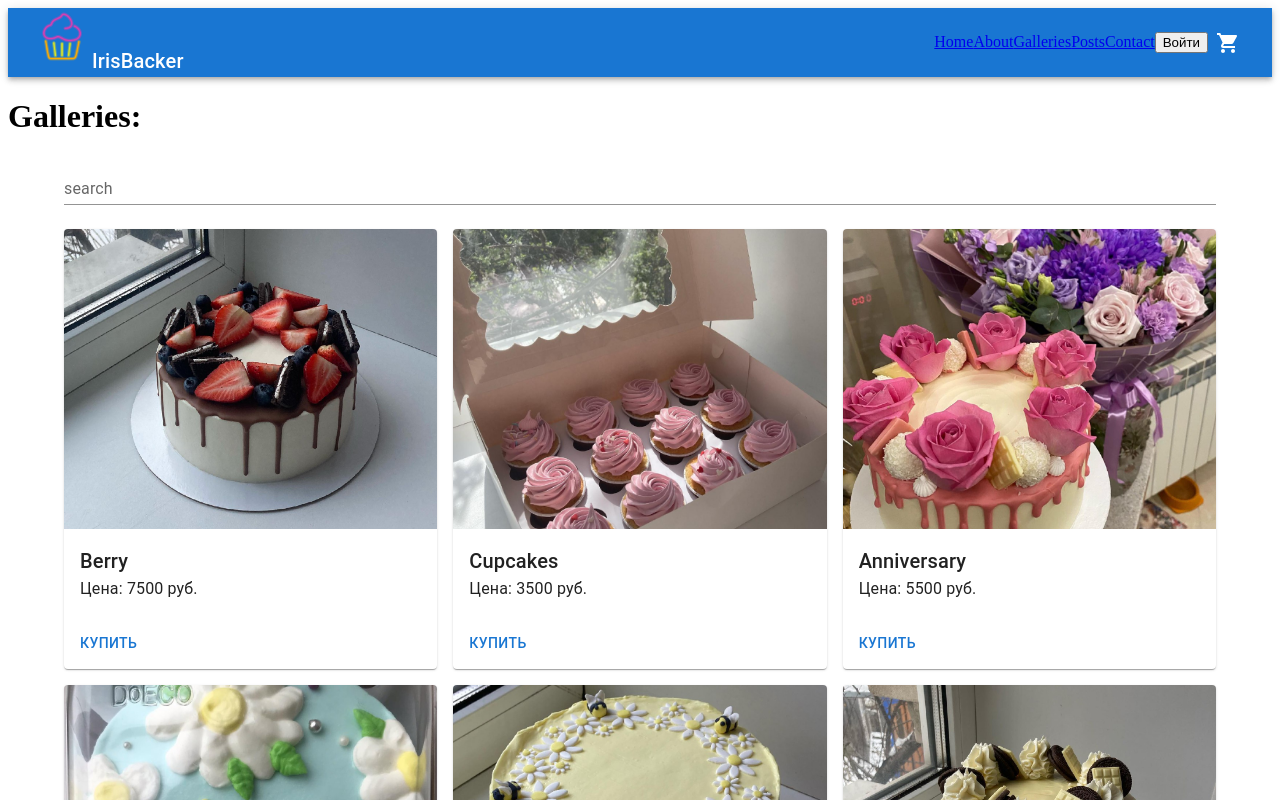
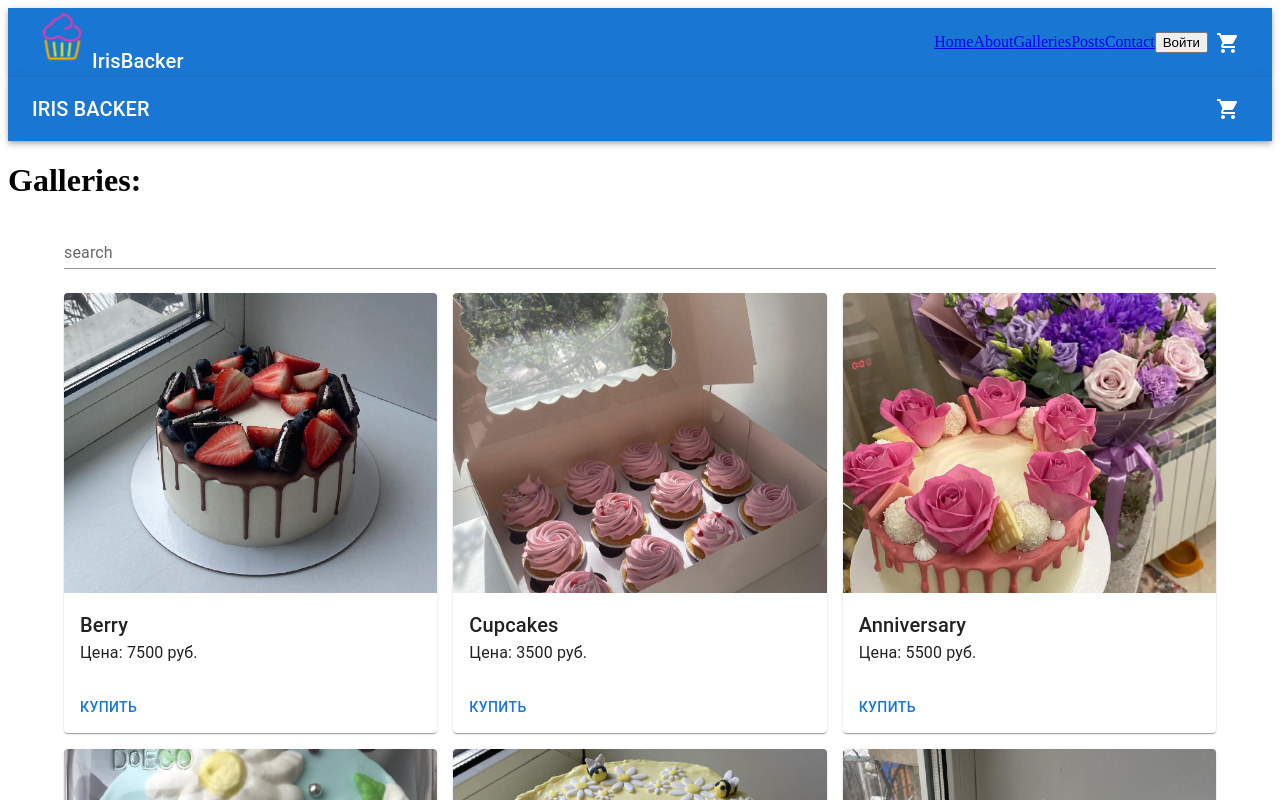
Before and after one commit to AgataHerbst/final-work, a Next.js app: page /galleries in a window 1280 px wide. Shown: the top 800 px of the page. Built offline with nearby package versions, Linux system fonts and the light colour scheme.

Commit message:
эксперемент с компонентом head1

```diff
--- a/components/GoodsItem.js
+++ b/components/GoodsItem.js
@@ -14,7 +14,7 @@ const GoodsItem = (props) => {
                     component='img'
                     alt={name}
                     title={name}
-                    sx={{ height: 300}}
+                    sx={{ height: 300 }}
                 />
                 <CardContent>
                     <Typography
--- /dev/null
+++ b/components/Head1.js
@@ -0,0 +1,32 @@
+import { ShoppingCart } from "@mui/icons-material";
+import { AppBar, IconButton, Toolbar, Typography, Badge } from "@mui/material";
+
+
+function Header({handleCart, orderLen}) {
+  return (
+    <AppBar position="static">
+        <Toolbar>
+            <Typography
+            variant="h6"
+            component="span"
+            sx={{flexGrow: 1}}
+            >
+            IRIS BACKER
+            </Typography>
+            <IconButton
+            color="inherit"
+            onClick={handleCart}
+            >
+              <Badge
+              color='secondary'
+              badgeContent={orderLen}
+              >
+                <ShoppingCart />
+                </Badge>
+            </IconButton>
+        </Toolbar>
+    </AppBar>
+  )
+}
+
+export default Header
--- a/components/Layout.js
+++ b/components/Layout.js
@@ -1,8 +1,8 @@
 //основной макет приложения
 //import '../styles.css'
 
-import Footer from './Footer.js';
-import Header from './Navbar.js';
+import Footer from './Footer';
+import Header from './Navbar';
 
  function Layout({ children }) {
     return <>
--- a/components/Navbar.js
+++ b/components/Navbar.js
@@ -18,8 +18,6 @@ function Navbar({ handleCart, orderLen }) {
     const { pathname } = useRouter(); //путь текущей страницы
     // const { data, status } = useSession();
     return (
-        //<nav className={styles.nav}>
-        // <div className={styles.logo}>
         <AppBar position="static">
             <Toolbar>
                 <Typography
@@ -34,7 +32,7 @@ function Navbar({ handleCart, orderLen }) {
                     {navigation.map(({ id, title, path }) => (
                         <Link key={id}
                          href={path}
-                         className={pathname === path}>
+                         className={pathname === path ? 'active': ''}>
                          {title}</Link>
                     ))}
                     <Link href='api/auth/signin'><button>Войти</button></Link>
@@ -47,7 +45,8 @@ function Navbar({ handleCart, orderLen }) {
                         color='secondary'
                         badgeContent={orderLen}
                     >
-                        <ShoppingCart />
+                        <ShoppingCart
+                        />
                     </Badge>
                 </IconButton>
             </Toolbar>
--- a/pages/galleries.js
+++ b/pages/galleries.js
@@ -6,12 +6,13 @@ import Basket from '../components/Basket';
 import GoodsList from '../components/GoodsList';
 import Search from '../components/Search';
 import Snack from '../components/Snack';
-import { goods } from '../data/goods';
+import { goods } from '../data/goods'; //набор товаров
 
+import Head1 from '../components/Head1';
 
 function Galleries() {
-    const [order, setOrder] = useState([]);
-    const [search, setSearch] = useState('');
+    const [order, setOrder] = useState([]); //заказ управляется по кнопке купить
+    const [search, setSearch] = useState(''); //поиск управляется кнопкой search
     const [products, setProducts] = useState(goods);
     const [isCartOpen, setCartOpen] = useState(false);
     const [isSnackOpen, setSnackOpen] = useState(false);
@@ -71,10 +72,13 @@ const removeFromOrder = (goodsItem) => {
 };
 
   return <>
-  <Head
+  <Head1
   handleCart={() => setCartOpen(true)}
-  orderLen={order.length}>
-    <title>Galleries</title>
+ orderLen={order.length}/>
+ <Head
+
+ >
+<title>Galleries</title>
   </Head>
   <Heading text="Galleries:"/>
   <Container
```
Also changed, not shown: components/GoodsList.js (+5 -6 lines). Lines whose indentation alone changed are shown as unchanged.
